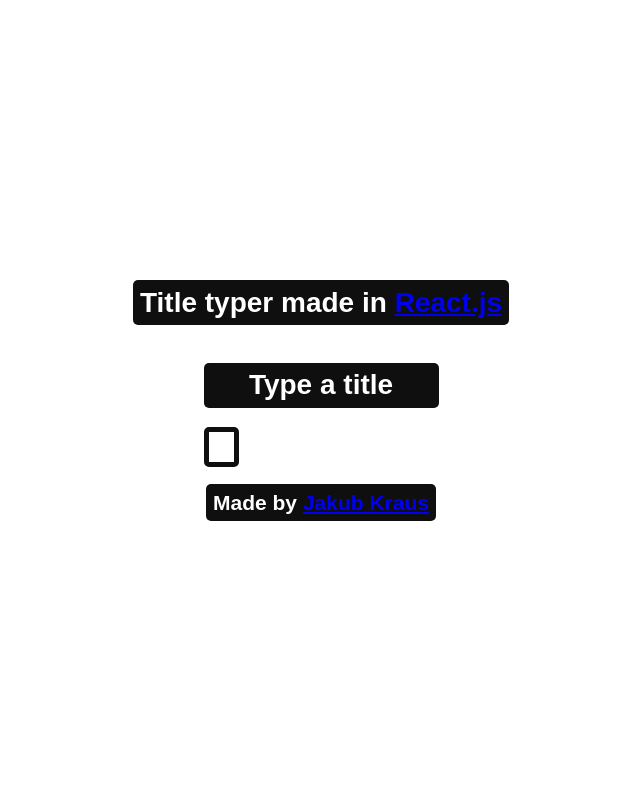
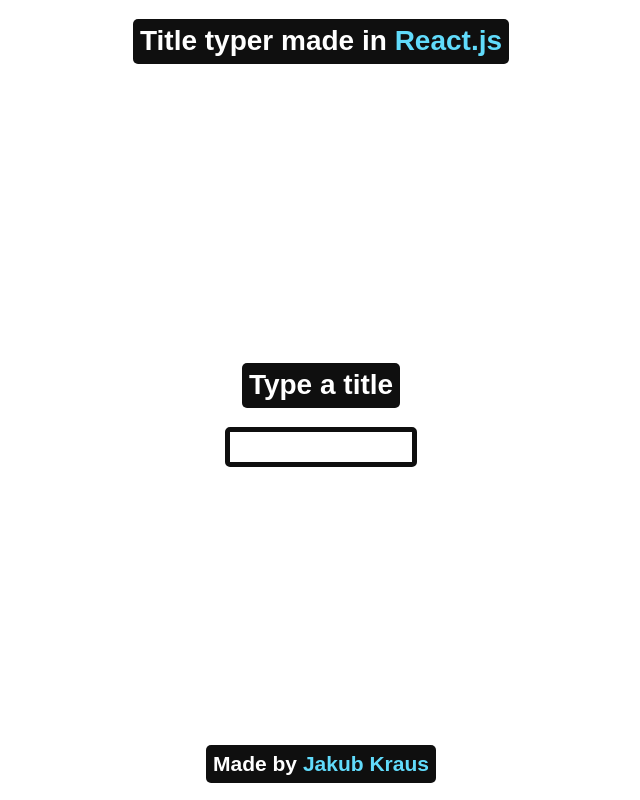
Before and after one commit to alkatraz445/title-typer, a React (Create React App) app: page / in a window 1280 px wide. Shown: the whole page, without its empty margins (319-959 px from the left). Built offline with nearby package versions, Linux system fonts and the light colour scheme.

Commit message:
Added hover animations

```diff
--- a/src/App.css
+++ b/src/App.css
@@ -14,14 +14,23 @@
   font-size: 14px;
 }
 
+.flex {
+  display: flex;
+  flex-direction: column;
+  align-items: center;
+}
+
 .app {
   background-color: var(--backgroundColor);
   color: var(--textColor);
   min-height: 100vh;
-  display: flex;
-  flex-direction: column;
-  align-items: center;
+  width: 100%;
+  justify-content: space-between;
+}
+
+.typer {
   justify-content: center;
+  width: 100%;
 }
 
 .title {
@@ -39,6 +48,7 @@
   border: solid 5px var(--textColor);
   border-radius: 5px;
   font-size: larger;
+  text-align: center;
   transition: all 0.25s;
 }
 
@@ -53,3 +63,24 @@
   border-radius: 3px 10px;
   color: var(--backgroundColor);
 }
+
+.link {
+  position: relative;
+  text-decoration: none;
+  color: #61dbfb;
+}
+
+.link:after {
+  content: "";
+  position: absolute;
+  background-color: #61dbfb;
+  width: 0;
+  transition: width 0.2s ease 0s;
+  bottom: 0;
+  left: 0;
+  height: 3px;
+}
+
+.link:hover:after {
+  width: 100%;
+}
```
